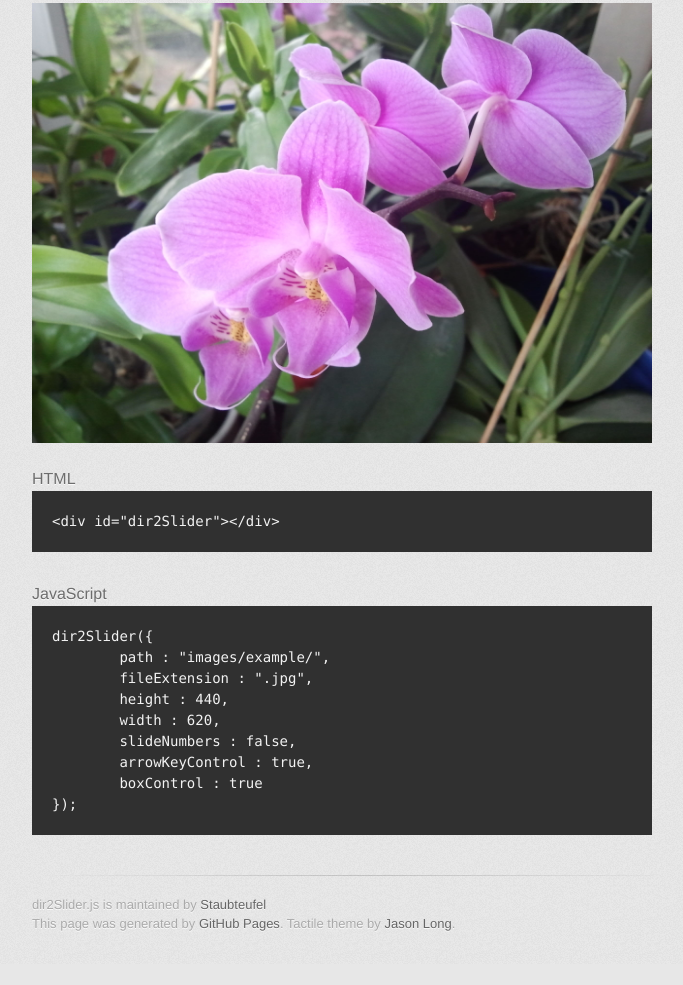
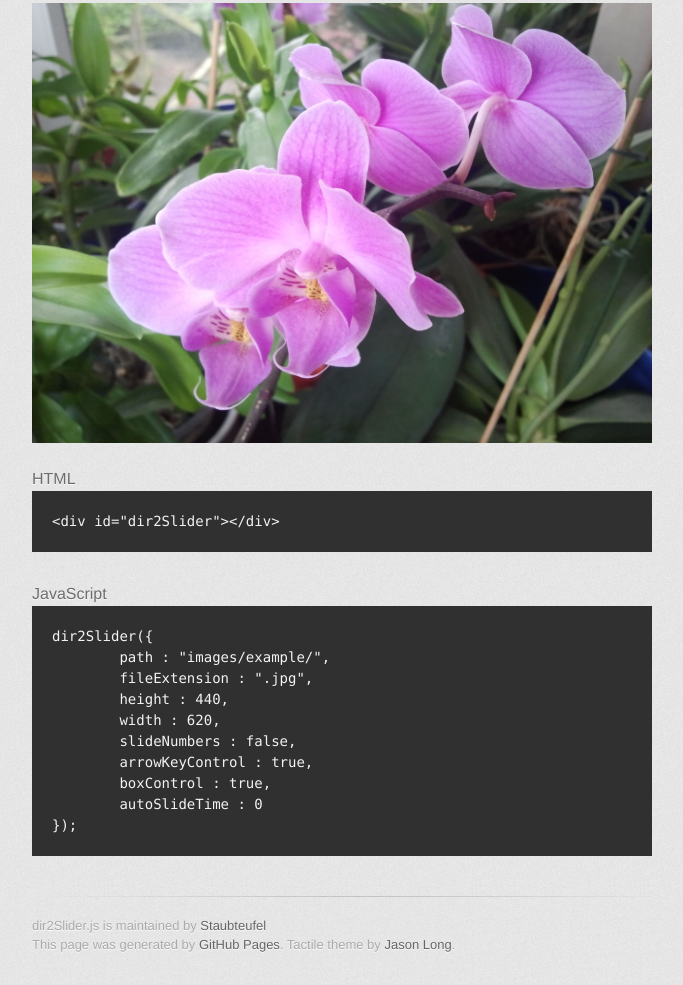
Before and after one commit to Staubteufel/dir2Slider.js, a plain HTML site: page index.html in a window 1280 px wide. Shown: the part 659-1644 px from the top of the page, without its empty margins (298-981 px from the left). Before the commit the page ends 1623 px from the top, so only its background shows below. Drawn offline with Linux system fonts and the light colour scheme; a web font is replaced by a local one.

Commit message:
Update index.html

```diff
--- a/index.html
+++ b/index.html
@@ -54,7 +54,7 @@
 <br />[ MIT LICENSE ]
 <br />
 <br />
-Features:<br />
+Features:
 <ul>
 	<li>Search in a directory all images [1.jpg - n.jpg]</li>
 	<li>Asynchronously Image download [Ajax]</li>
@@ -84,7 +84,8 @@ JavaScript
 	width : 620,
 	slideNumbers : false,
 	arrowKeyControl : true,
-	boxControl : true
+	boxControl : true,
+	autoSlideTime : 0
 });</code></pre>
 
 <h3>
```
